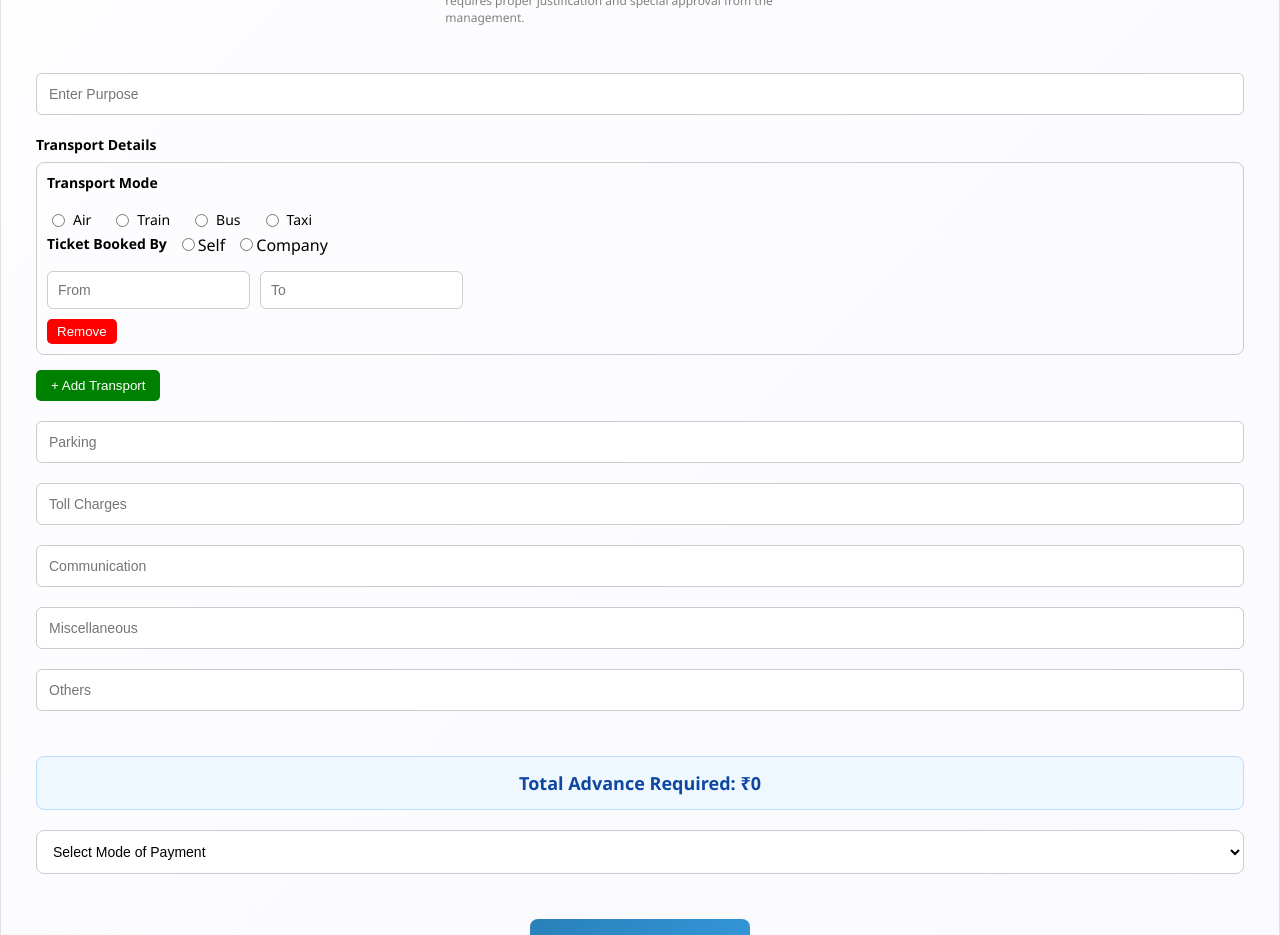
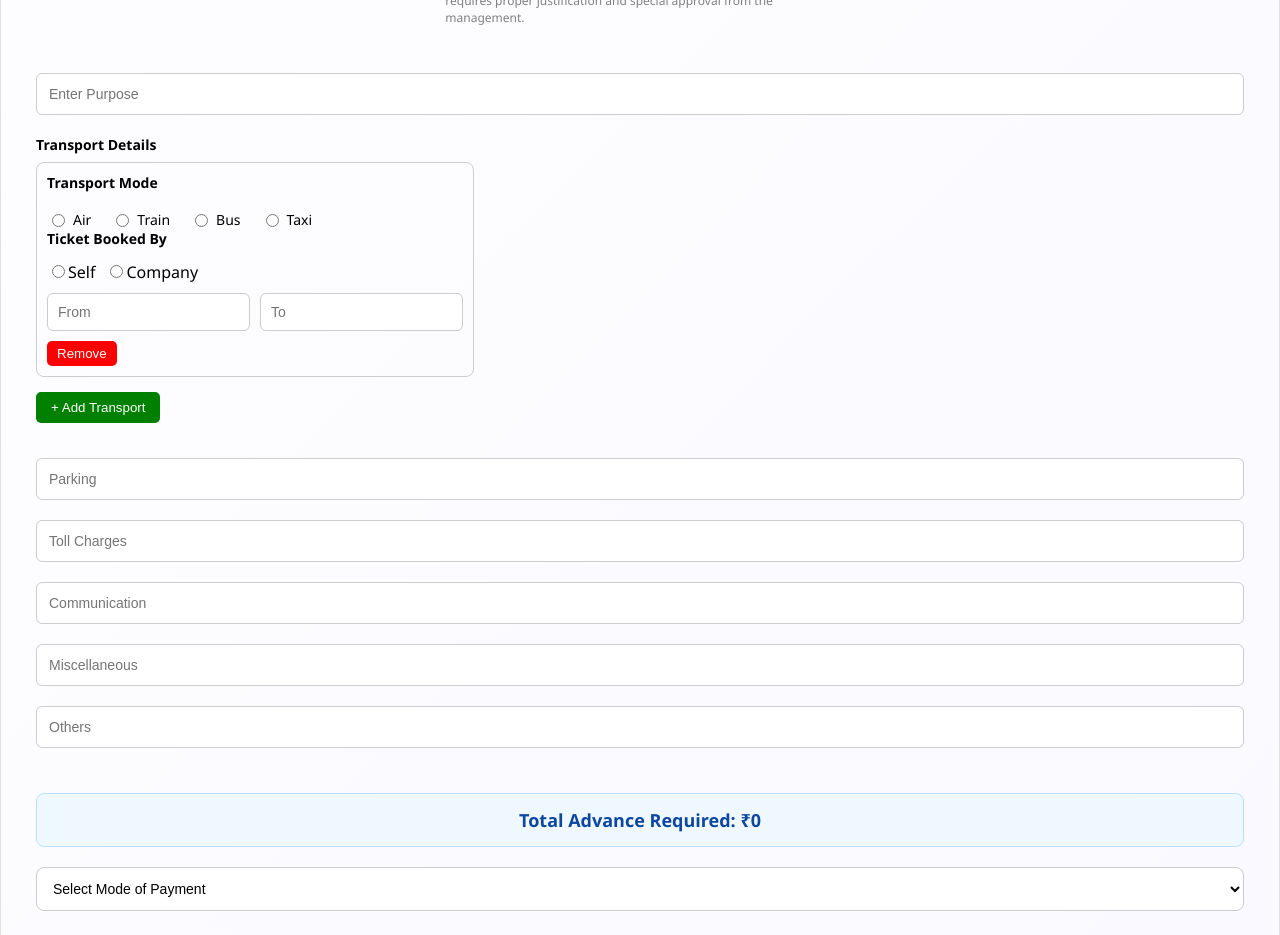
Before and after one commit to Santhoshmk30/Kccottrell, a React (Create React App) app: page /request in a window 1280 px wide. Shown: the part 780-1715 px from the top of the page. Built offline with nearby package versions, Linux system fonts and the light colour scheme.

Commit message:
Update Requestform.js

```diff
--- a/src/Components/Requestform.js
+++ b/src/Components/Requestform.js
@@ -516,6 +516,10 @@ const handleTransportChange = (index, field, value) => {
             placeholder="Enter Purpose"
             style={styles.input}
           />
+
+
+
+<div style={styles.row}>
 {/* Transport Section with Multiple Entries */}
 <div>
   <label style={styles.label}>Transport Details</label>
@@ -554,8 +558,8 @@ const handleTransportChange = (index, field, value) => {
 
       {/* Ticket Booked By */}
       <div style={styles.field}>
-        <div style={{ display: "flex", gap: "10px", marginTop: "5px" }}>
         <label style={styles.label}>Ticket Booked By</label>
+       <div style={{ display: "flex", gap: "10px", marginTop: "5px" }}>
 
           <label>
             <input
@@ -648,6 +652,7 @@ const handleTransportChange = (index, field, value) => {
     + Add Transport
   </button>
 </div>
+      </div>
 
 
 
```
